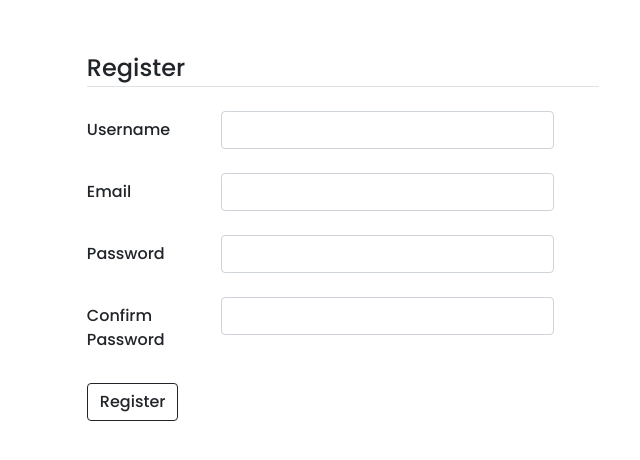
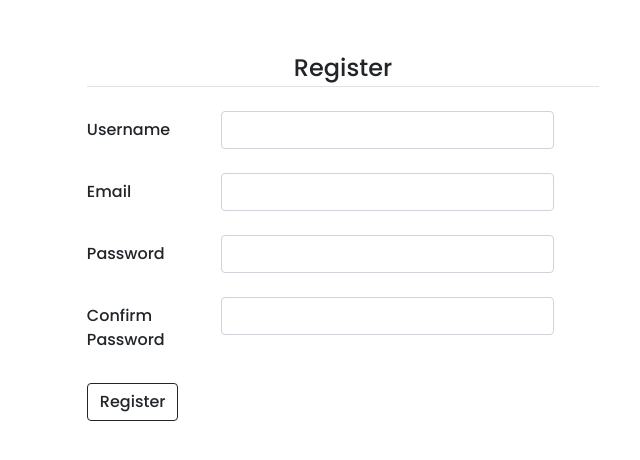
Before and after one commit to OyugoObonyo/Library-Management-System, a Flask app: page /register in a window 1280 px wide. Shown: the part 56-516 px from the top of the page, without its empty margins (297-937 px from the left). Run offline with Flask 2, Linux system fonts and the light colour scheme.

Commit message:
center form legend

```diff
--- a/app/static/styles.css
+++ b/app/static/styles.css
@@ -19,3 +19,7 @@ body{
     display: flex;
     justify-content: center;
 }
+
+.leg{
+    text-align: center;
+}
```
